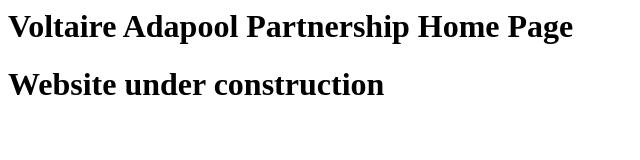
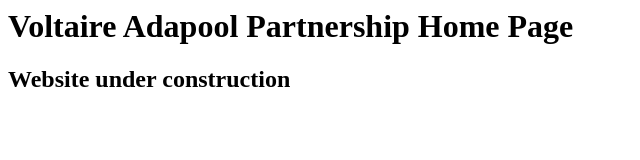
Before and after one commit to Voltaireadapoolpartnership/Voltaire-adapool-partnership.github.io, a plain HTML site: page index.html in a window 1280 px wide. Shown: the whole page, without its empty margins (0-640 px from the left). Drawn offline with Linux system fonts and the light colour scheme.

Commit message:
Update index.html

```diff
--- a/index.html
+++ b/index.html
@@ -1,2 +1,2 @@
 <h1>Voltaire Adapool Partnership Home Page</h1>
-<h1>Website under construction</h1>
+<h2>Website under construction</h2>
```
